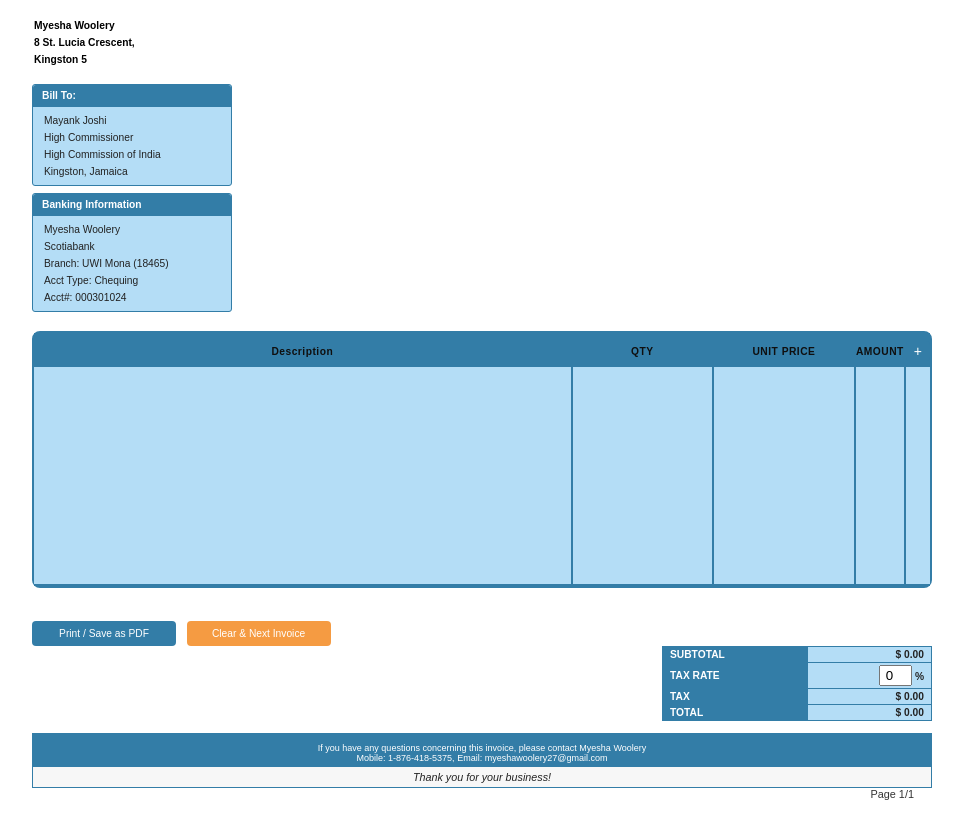
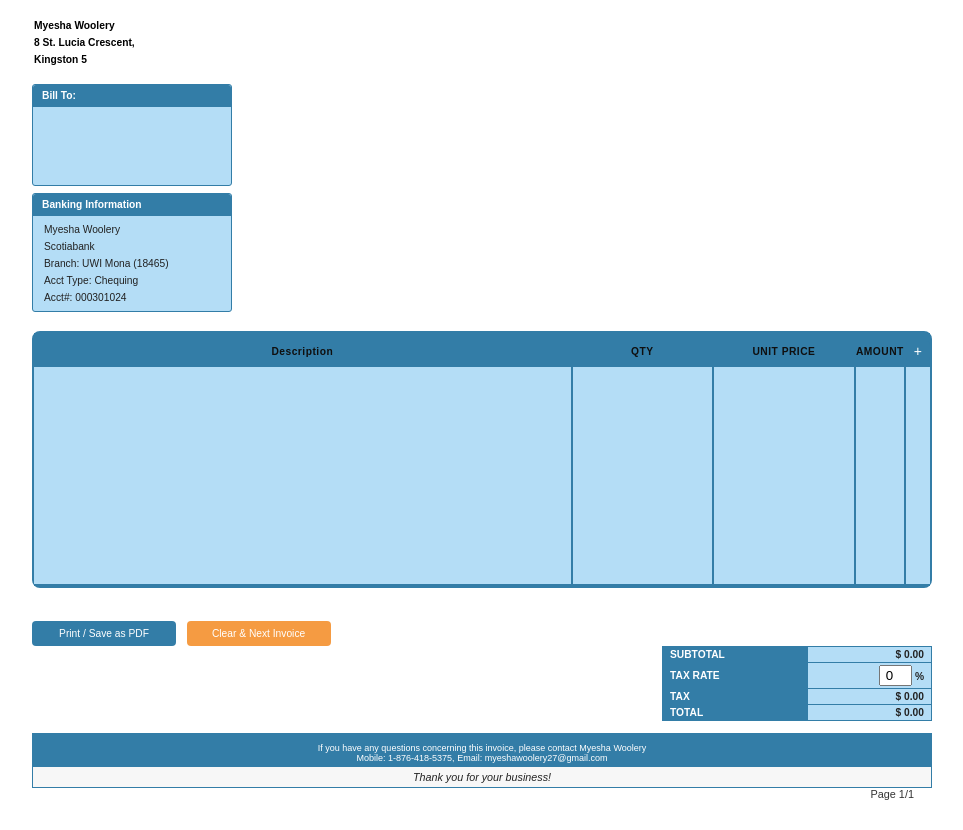
Before and after one commit to Myeshawoolery27/Invoice-Generator, a plain HTML site: page index.html in a window 1280 px wide. Shown: the part 109-939 px from the top of the page, without its empty margins (158-1121 px from the left). Drawn offline with Linux system fonts and the light colour scheme.

Commit message:
Update index.html

```diff
--- a/index.html
+++ b/index.html
@@ -318,10 +318,10 @@
       <div class="info-box">
         <label>Bill To:</label>
         <div class="box-content">
-          <input value="Mayank Joshi"><br>
-          <input value="High Commissioner"><br>
-          <input value="High Commission of India"><br>
-          <input value="Kingston, Jamaica"><br>
+          <input value=""><br>
+          <input value=""><br>
+          <input value=""><br>
+          <input value=""><br>
         </div>
       </div>
       <div class="info-box">
```
